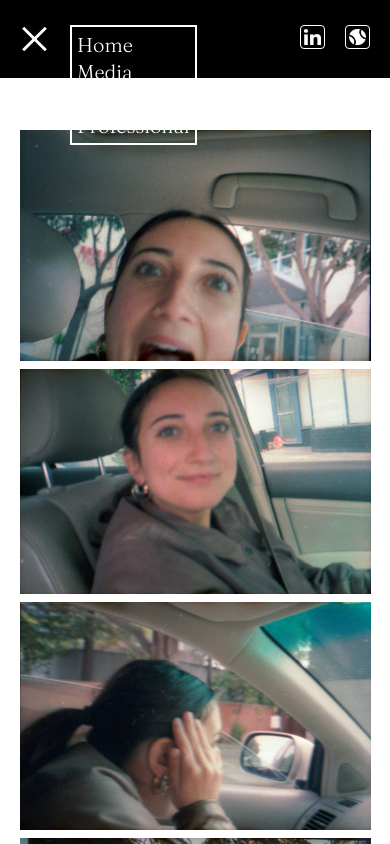
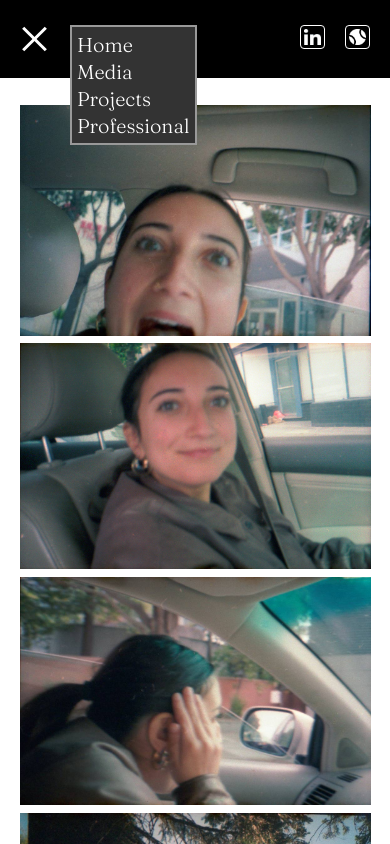
Before and after one commit to vincentdalfaro/personal-website, a React (Vite) app: page /media/bella in a window 390 px wide. Both pictures are taken after a click on the button 34 px from the left and 39 px from the top of the page. Shown: the top 844 px of the page. Built offline with nearby package versions, Linux system fonts and the light colour scheme.

Commit message:
mobile fix

```diff
--- a/src/components/TopBar.jsx
+++ b/src/components/TopBar.jsx
@@ -6,7 +6,7 @@ import { useState } from 'react';
 import Hamburger from 'hamburger-react'
 
 
-const TopBar = ({backgroundColor, color, mobileBackground}) => {
+const TopBar = ({backgroundColor, color, mobileBackground, mobileBorder}) => {
 
     const isSmall = UseResponsive(650)
     const isMobile = UseResponsive(451)
@@ -32,7 +32,7 @@ const TopBar = ({backgroundColor, color, mobileBackground}) => {
                         <Hamburger toggled={hamburgerOpen} toggle={setHamburgerOpen}/>
 
                         {hamburgerOpen && (
-                            <div className='dropdown-menu' style = {{backgroundColor: mobileBackground}}>
+                            <div className='dropdown-menu' style = {{backgroundColor: mobileBackground, border: mobileBorder}}>
                                 <Link to="/">Home</Link>
                                 <Link to="/media">Media</Link>
                                 <Link to="/projects">Projects</Link>
--- a/src/pages/HomePage.jsx
+++ b/src/pages/HomePage.jsx
@@ -20,14 +20,18 @@ const HomePage = () => {
       const rect = dividerRef.current.getBoundingClientRect();
       const dividerTop = rect.top;
 
-      // When the black bar reaches (or passes) the top of the viewport
+      // Keep original setScrolled behavior
       if (dividerTop <= 70) {
         setScrolled(true);
-        setScrolledBackground(true)
+      } else {
+        setScrolled(false);
       }
 
-      else {
-        setScrolled(false);
+      // New logic for background range between 70 and 150 scroll
+      if (dividerTop <= 70 && dividerTop > -80) {
+        setScrolledBackground(true);
+      } else {
+        setScrolledBackground(false);
       }
     };
 
@@ -62,7 +66,7 @@ const HomePage = () => {
       {/* Divider — tracked via ref */}
       <div className="horizontal-bar-black" ref={dividerRef} />
 
-      <div className= "general-flex-full">
+      <div className= {scrolledBackground ? "general-flex-full-mobile" : "general-flex-full"}>
 
         <div className="general-flex-main-row">
           <div className='general-flex-side' />
--- a/src/pages/MediaPage.jsx
+++ b/src/pages/MediaPage.jsx
@@ -14,7 +14,7 @@ import { Link} from 'react-router-dom';
 const MediaPage = () => {
     return (
         <div>
-            <TopBar backgroundColor = {"black"} mobileBackground = {"black"}/>
+            <TopBar backgroundColor = {"black"} mobileBackground = {"#333333"} mobileBorder = {"2px solid #999999"}/>
 
             <div className="gallery-flex-full">
                 <div style = {{fontSize: "70px", paddingBottom: "2vh"}}>
--- a/src/pages/subpages/BellaGallery.jsx
+++ b/src/pages/subpages/BellaGallery.jsx
@@ -7,7 +7,7 @@ const images = Object.values(imageModules).map(mod => mod.url || mod.default ||
 const BellaGallery = () => {
     return (
         <div>
-            <TopBar backgroundColor={"black"} />
+            <TopBar backgroundColor={"black"} mobileBackground = {"#333333"} mobileBorder = {"2px solid #999999"}/>
             <div className="gallery-item-flex gallery-flex-subpage">
                 {images.map((img, index) => (
                     <img
--- a/src/pages/subpages/BirdGallery.jsx
+++ b/src/pages/subpages/BirdGallery.jsx
@@ -8,7 +8,7 @@ console.log(images);
 const BirdGallery = () => {
     return (
         <div>
-            <TopBar backgroundColor={"black"} />
+            <TopBar backgroundColor={"black"} mobileBackground = {"#333333"} mobileBorder = {"2px solid #999999"} />
             <div className="gallery-item-flex gallery-flex-subpage">
                 {images.map((img, index) => (
                     <img
--- a/src/pages/subpages/PolaroidGallery.jsx
+++ b/src/pages/subpages/PolaroidGallery.jsx
@@ -7,7 +7,7 @@ const images = Object.values(imageModules).map(mod => mod.url || mod.default ||
 const BirdGallery = () => {
     return (
         <div>
-            <TopBar backgroundColor={"black"} />
+            <TopBar backgroundColor={"black"} mobileBackground = {"#333333"} mobileBorder = {"2px solid #999999"}/>
             <div className="gallery-item-flex gallery-flex-subpage">
                 {images.map((img, index) => (
                     <img
--- a/src/styles/Home.css
+++ b/src/styles/Home.css
@@ -168,12 +168,12 @@
         margin-top: 5vh;
     }
 
-    .general-flex-full {
+    .general-flex-full-mobile {
         background: none; /* remove bg image and attachment */
         position: relative; /* ensure relative for ::before */
     }
 
-    .general-flex-full::before {
+    .general-flex-full-mobile::before {
         content: "";
         position: fixed;
         top: 0; left: 0; right: 0; bottom: 0;
--- a/src/styles/Media.css
+++ b/src/styles/Media.css
@@ -30,6 +30,10 @@
     padding-top: 5vh;
 }
 
+.gallery-flex-subpage{
+    padding-top: 10vh;
+}
+
 @media (max-width: 1000px){
     .bird-photo{
         width: 90%;
@@ -50,6 +54,10 @@
 
 @media(max-width: 450px){
     .gallery-flex-subpage{
-        padding-top: 15vh;
+        padding-top: 12vh;
+    }
+
+    .gallery-flex-full{
+        padding-top: 25%;
     }
 }
```
